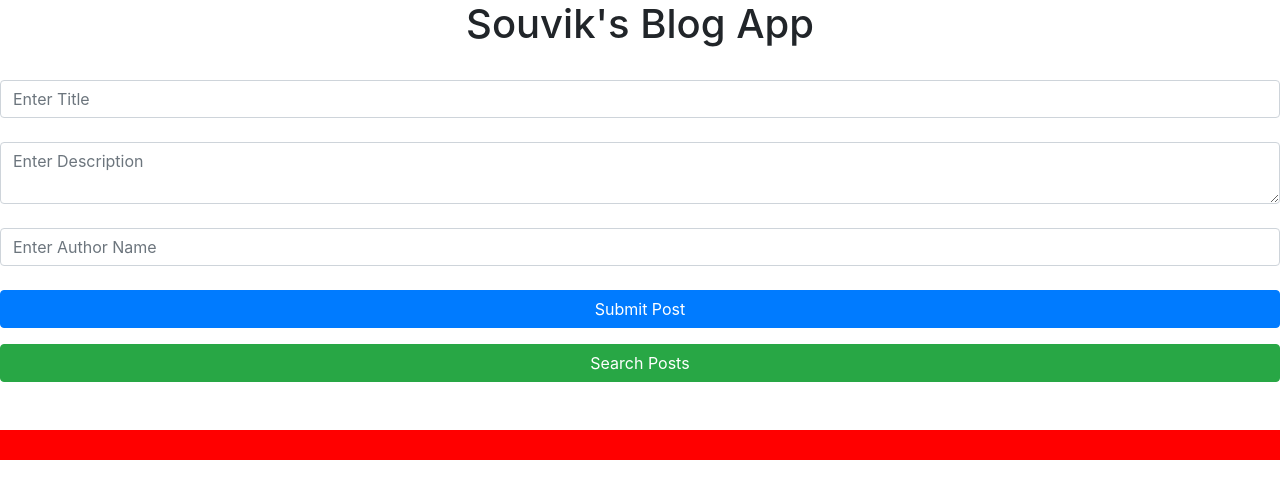
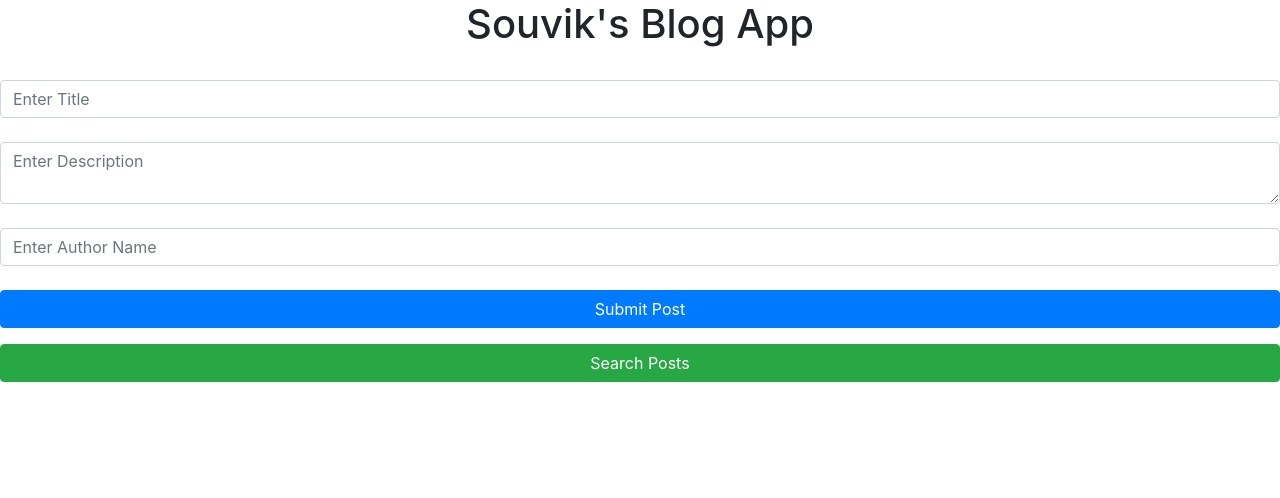
Before and after one commit to souvikotaku/souvik_blog_app, a React (Create React App) app in the folder client/: page / in a window 1280 px wide. Shown: the top 498 px of the page. Built offline with nearby package versions, Linux system fonts and the light colour scheme; no server answers.

Commit message:
Update App.js
changes

```diff
--- a/client/src/App.js
+++ b/client/src/App.js
@@ -116,7 +116,7 @@ function App() {
     <br/><br/>
 
 
-    <div style={{backgroundColor:'red',padding:'15px'}} className="row">
+    <div style={{padding:'15px'}} className="row postbox">
       <Posts/>
     </div>
 
```
